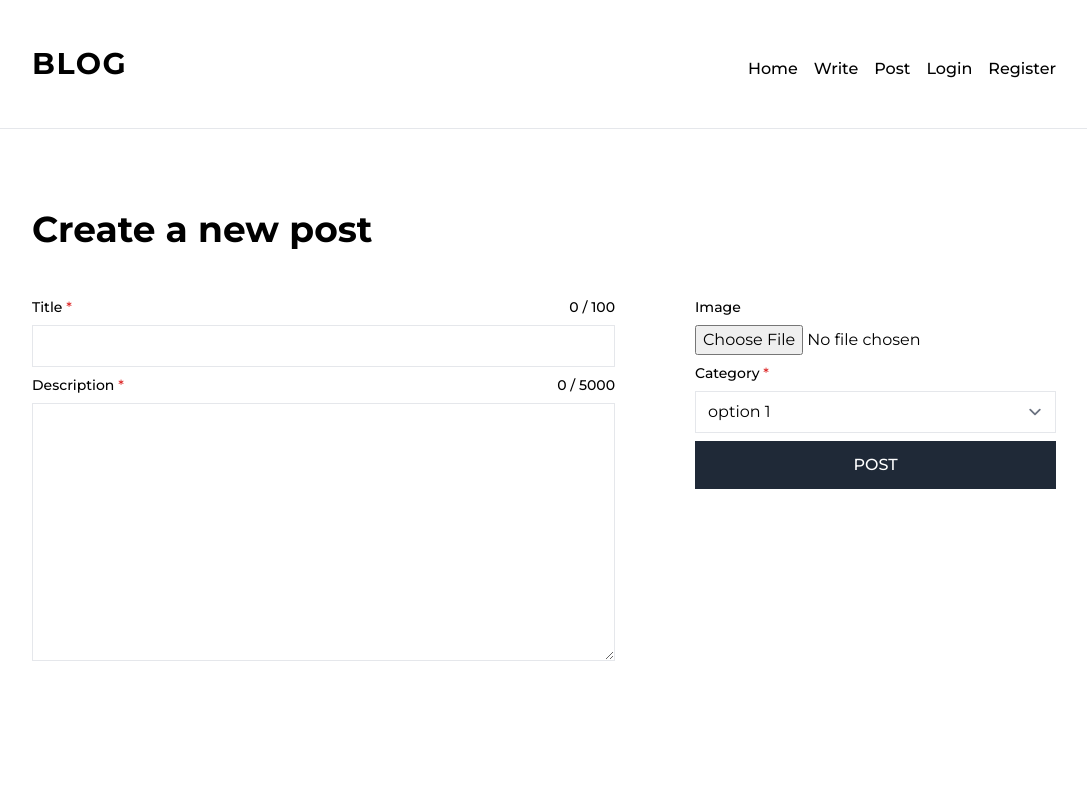
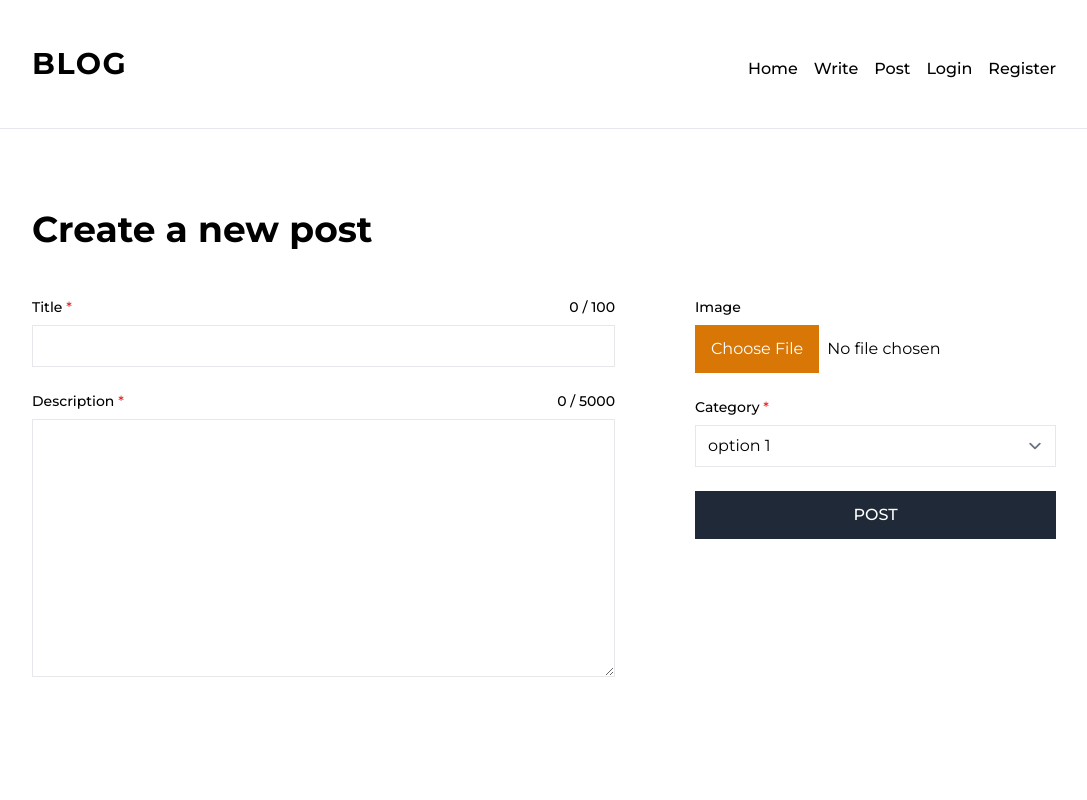
Before and after one commit to RahinF/blog, a React (Create React App) app: page /write in a window 1280 px wide. Shown: the top 800 px of the page, without its empty margins (96-1183 px from the left). Built offline with nearby package versions, Linux system fonts and the light colour scheme.

Commit message:
added styles to write page

```diff
--- a/src/index.css
+++ b/src/index.css
@@ -1,4 +1,4 @@
-@import url('https://fonts.googleapis.com/css2?family=Montserrat:wght@300;400;500;600;700;800;900&display=swap');
+@import url("https://fonts.googleapis.com/css2?family=Montserrat:wght@300;400;500;600;700;800;900&display=swap");
 
 @tailwind base;
 @tailwind components;
@@ -20,8 +20,9 @@
   [multiple],
   textarea,
   select {
-    @apply w-full border-gray-200 focus:border-indigo-500 focus:ring-indigo-500;
-  }}
+    @apply w-full border-gray-200 focus:border-primary focus:ring-primary;
+  }
+}
 
 @layer components {
   .label {
@@ -29,21 +30,15 @@
   }
 
   .btn {
-    @apply h-12 py-2 uppercase font-medium px-4;
-    @apply text-white bg-gray-800 hover:bg-gray-900;
+    @apply h-12 py-2 px-4 font-medium uppercase;
+    @apply bg-gray-800 text-white hover:bg-gray-900;
   }
 
   .btn-primary {
-    @apply bg-red-300 border-red-300 hover:bg-red-500 text-white
+    @apply border-primary bg-primary text-white hover:bg-red-500;
   }
 
   .after-bullet {
     @apply after:mx-2 after:content-['•'];
   }
-
-  .textarea {
-    resize: none;
-  }
-
-
 }
--- a/src/pages/Write.tsx
+++ b/src/pages/Write.tsx
@@ -27,8 +27,8 @@ const Write = () => {
       <form onSubmit={handleSubmit(onSubmit)} className="mt-20">
         <h1 className="mb-10 text-4xl font-bold">Create a new post</h1>
 
-        <div className="flex flex-col lg:flex-row lg:gap-20">
-          <div className="basis-full">
+        <div className="flex flex-col gap-4 lg:flex-row lg:gap-20">
+          <div className="flex basis-full flex-col gap-4">
             <div className="flex flex-col">
               <label
                 htmlFor="title"
@@ -131,7 +131,7 @@ const Write = () => {
             </div>
           </div>
 
-          <div className="basis-1/2">
+          <div className="flex basis-1/2 flex-col gap-4">
             <div className="flex flex-col">
               <label htmlFor="image" className="label">
                 Image
@@ -140,6 +140,7 @@ const Write = () => {
                 id="image"
                 type="file"
                 accept="image/*"
+                className="file:mr-2 file:h-12 file:cursor-pointer file:border-none file:bg-primary file:py-2 file:px-4 file:text-white"
                 {...register("image", {
                   onChange: (event) =>
                     setCurrentImageFile(event.target.files[0]),
@@ -149,8 +150,9 @@ const Write = () => {
             </div>
 
             {currentImageFile && (
-              <div className="w-full mt-2">
+              <div className="mt-2">
                 <img
+                  className="w-full"
                   src={URL.createObjectURL(currentImageFile)}
                   alt="preview of user's selected file"
                 />
```
